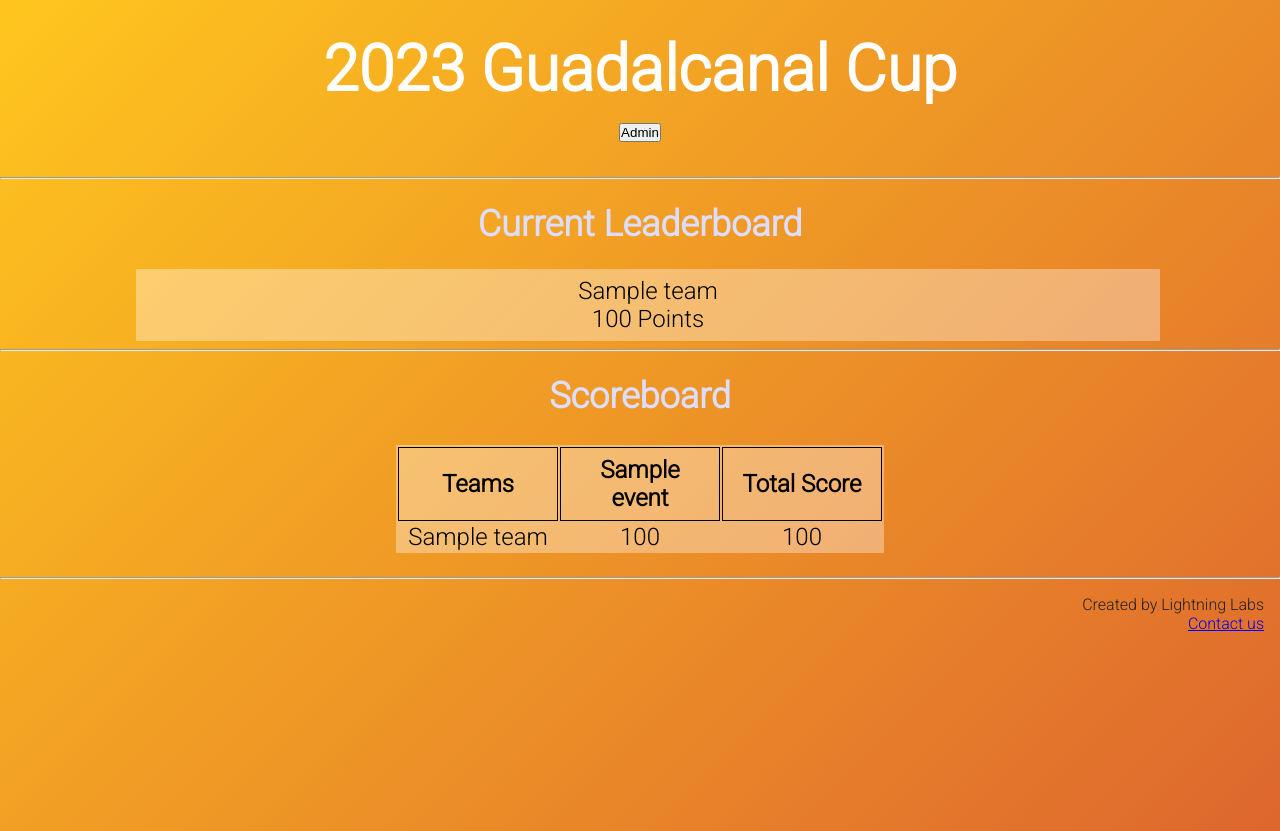
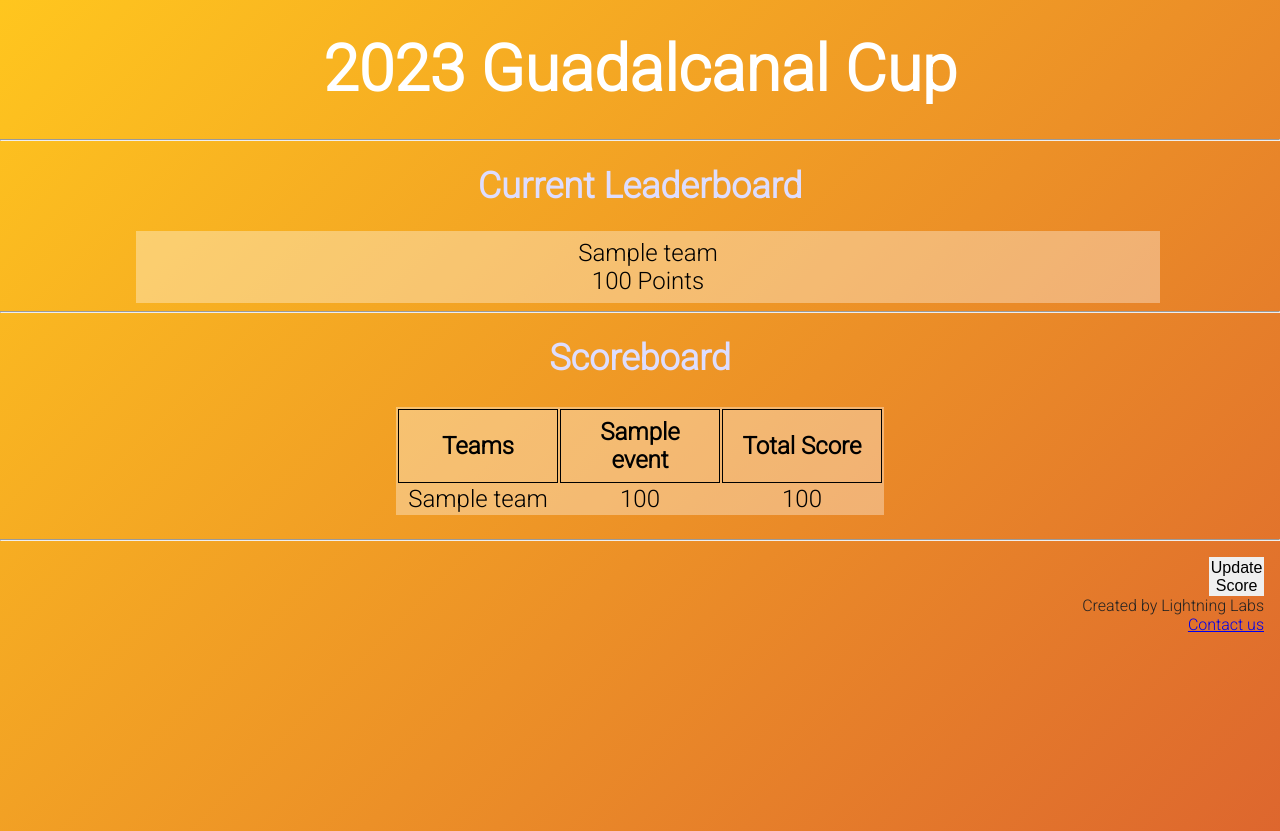
Before and after one commit to nimoooos/Guadalcanal-Cup-Scoring, a Flask app: page / in a window 1280 px wide. Shown: the top 831 px of the page. Run offline with Flask 3, Linux system fonts and the light colour scheme; tables that the repository leaves empty hold one stand-in row (values such as "Sample post").

Commit message:
Update index.html
moved update score button

```diff
--- a/templates/index.html
+++ b/templates/index.html
@@ -12,8 +12,7 @@
 
 <body>
     <div class="title">
-        <row><h1><b>2023 Guadalcanal Cup</b></h1></row>
-        <row><button>Admin</button></row>
+        <h1 class>2023 Guadalcanal Cup</h1>
     </div>
     <hr>
     <div class="section">
@@ -50,6 +49,7 @@
     </div>
     <hr>
     <footer class="dev-info">
+        <button class="update-score">Update<br>Score</button>
         <p>Created by Lightning Labs</p>
         <a href="mailto:usarmy.schofield.25-id.mbx.lightling-labs-innovations-mailbox@army.mil">Contact us</a></p>
     </footer>
```
